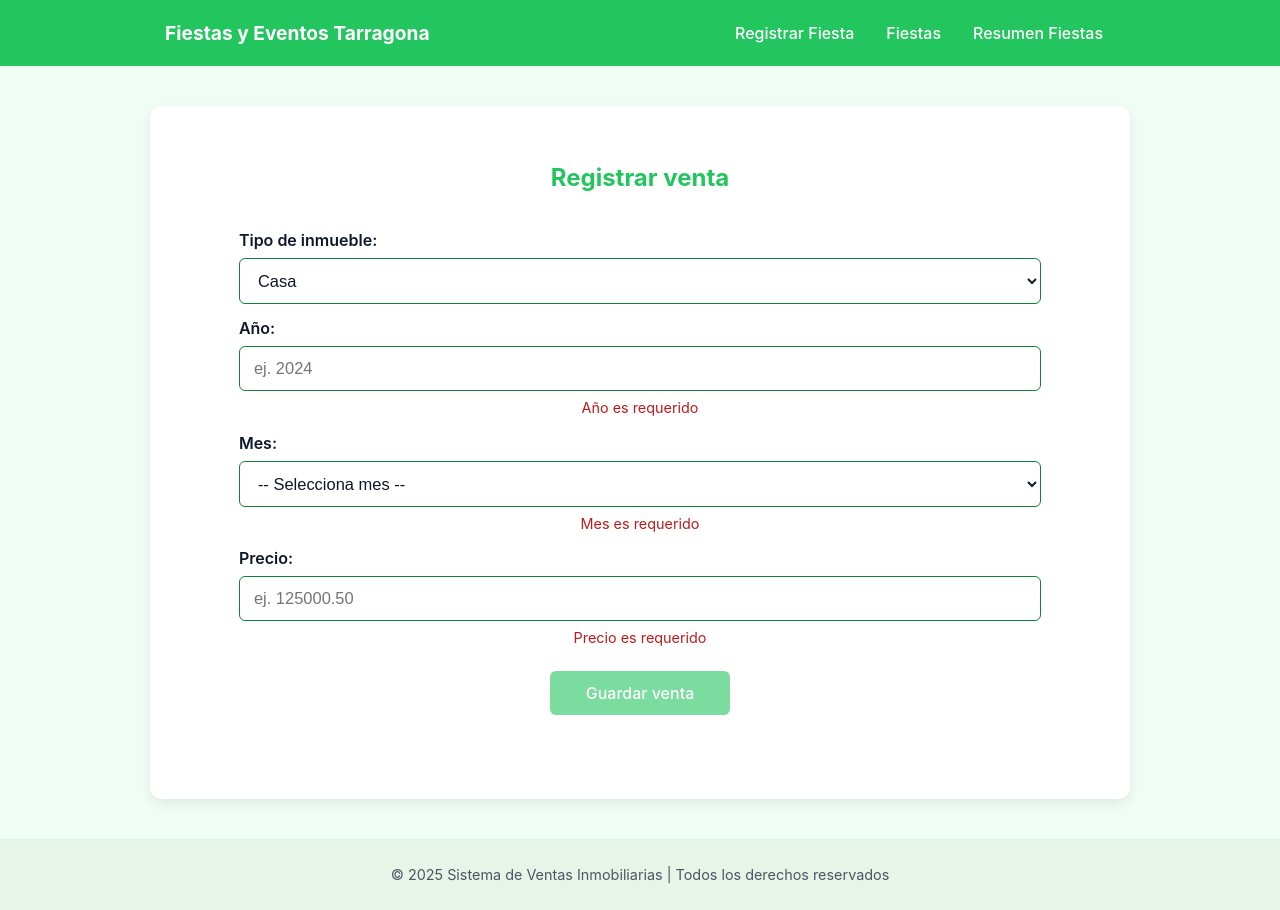
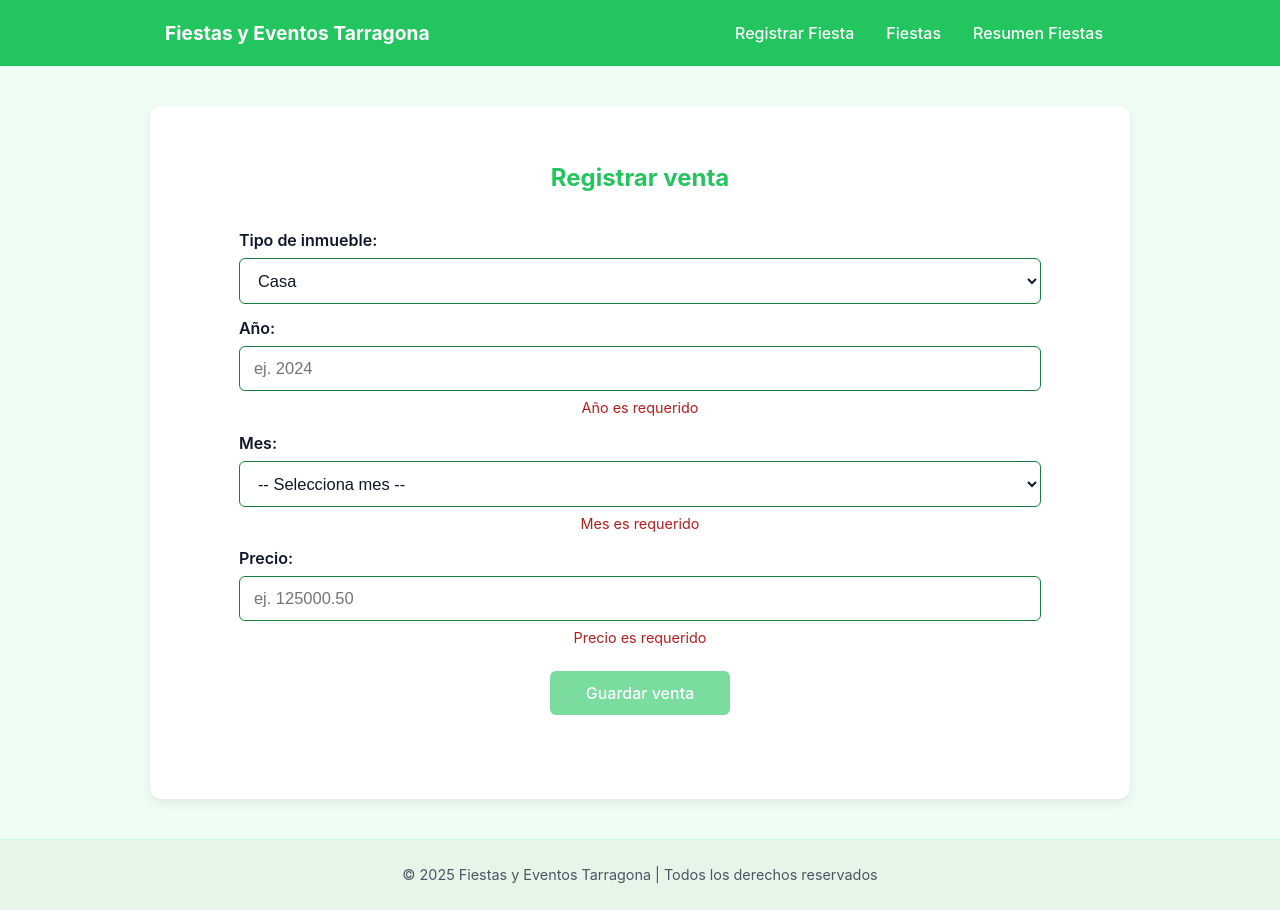
Before and after one commit to jmo-02/proyecto-fiestas-tarragona, a React app in the folder frontend/: page / in a window 1280 px wide. Built offline with nearby package versions, Linux system fonts and the light colour scheme; no server answers; the HTML template or start-up script is replaced by a standard one.

Commit message:
Update footer text for copyright notice
Cambio nombre del footer

```diff
--- a/frontend/src/components/Footer.jsx
+++ b/frontend/src/components/Footer.jsx
@@ -4,7 +4,7 @@ export default function Footer() {
   return (
     <div className="footer-outer">
       <footer className="footer-inner">
-        <p>© 2025 Sistema de Ventas Inmobiliarias | Todos los derechos reservados</p>
+        <p>© 2025 Fiestas y Eventos Tarragona | Todos los derechos reservados</p>
       </footer>
     </div>
   );
```
